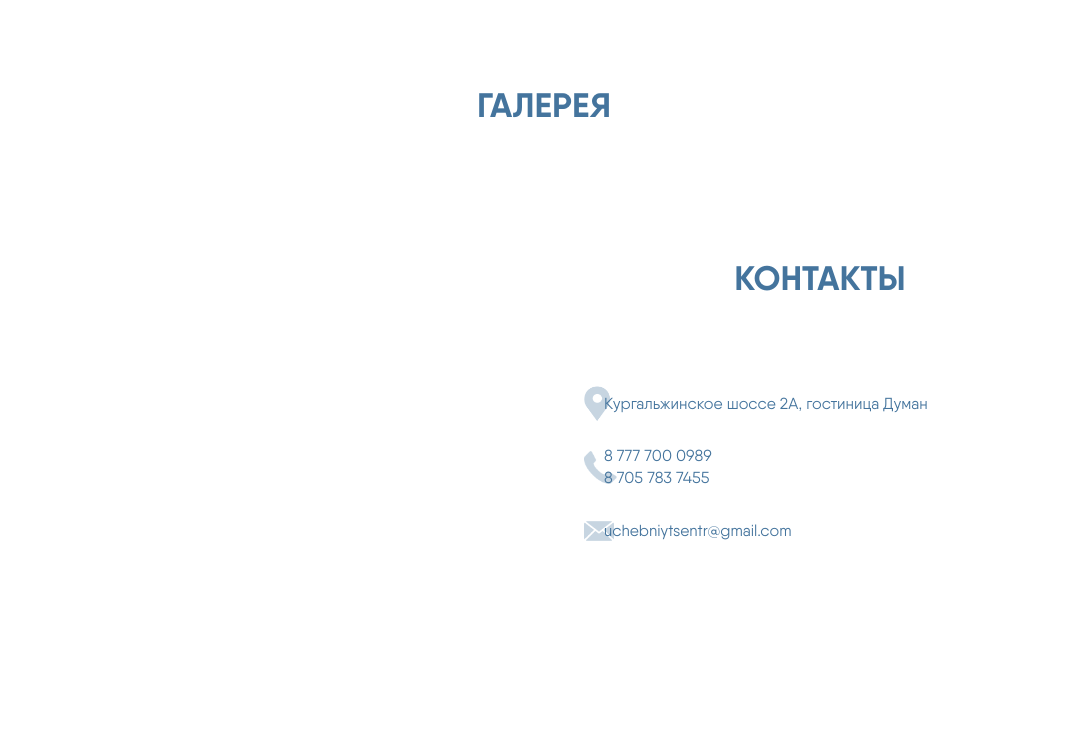
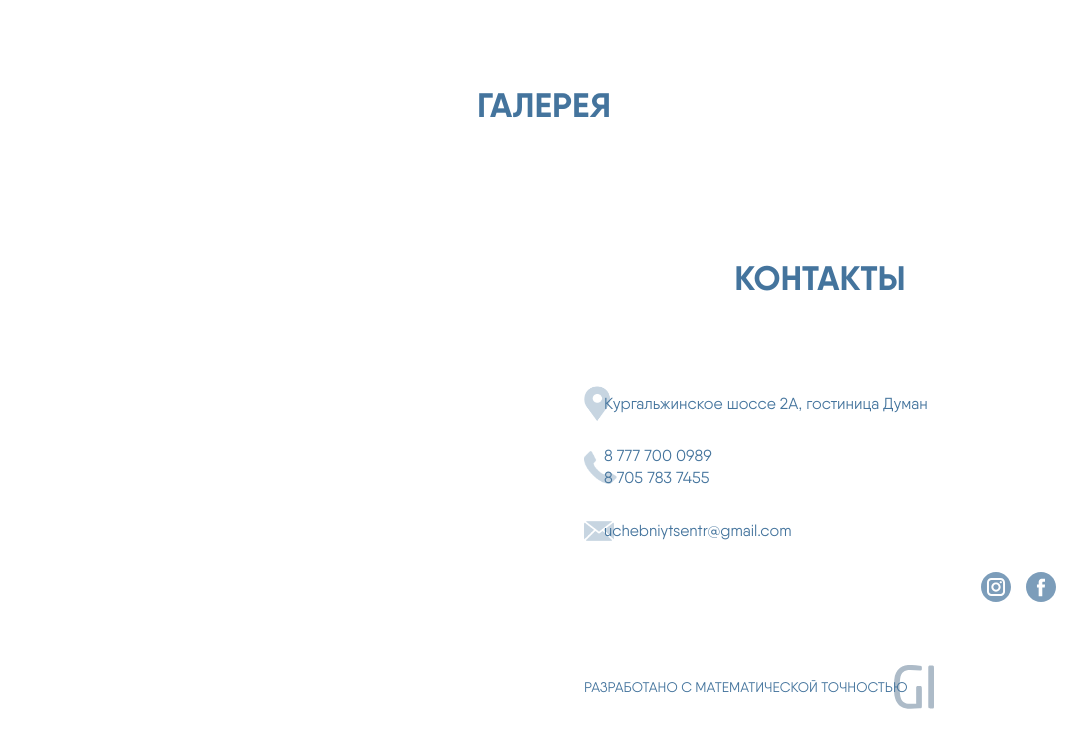
Before and after one commit to Sirdayne/center, a plain HTML site: page index.html in a window 1280 px wide. Shown: the part 2380-3127 px from the top of the page, without its empty margins (96-1183 px from the left). Before the commit the page ends 2932 px from the top, so only its background shows below. Drawn offline with Linux system fonts and the light colour scheme.

Commit message:
added gi line

```diff
--- a/css/style.less
+++ b/css/style.less
@@ -175,3 +175,20 @@ h3 { float: left; width: 100%; font-size: 34px; font-family: @f-b; text-align: c
 .fr-2{ background: url(../img/fr-2.png) no-repeat; background-size: auto 100%; }
 
 .fr-3{ background: url(../img/fr-3.png) no-repeat; background-size: auto 100%; }
+
+.fr-icons{ float: left; width: 100%; margin-top: 20px; }
+
+.fr-icon{ float: right; width: 30px; height: auto; margin-left: 15px;
+    path{ fill: #7c9dba; -webkit-transition: .3s linear; transition: .3s linear;}
+    svg{ width: 100%; height: auto;
+        &:hover path{ fill: #44749D}
+    }
+}
+
+.gi-line{ float: left; width: 100%; height: 1px; margin-top: 70px; margin-bottom: 90px; position: relative;
+    p{ position: absolute; top: 0; left: 0; font-size: 14px; color: @color; z-index: 2;}
+    path{ fill: #adbbc8; -webkit-transition: .3s linear; transition: .3s linear; }
+    svg{ position: absolute; width: 40px; top:-13px; left: 310px; z-index: 1;}
+
+    &:hover path{ fill: #8fa7bb; }
+}
--- a/index.html
+++ b/index.html
@@ -205,18 +205,61 @@
 
             <div class="fr-row fr-3">uchebniytsentr@gmail.com</div>
 
-            <div class="fr-contacts">
+            <div class="fr-icons">
                 <div class="fr-icon">
-                    <a href=""></a>
+                    <a href="">
+                        <svg version="1.1" id="Capa_1" xmlns="http://www.w3.org/2000/svg" xmlns:xlink="http://www.w3.org/1999/xlink" x="0px" y="0px"
+                             viewBox="-41 164.9 512 512" style="enable-background:new -41 164.9 512 512;" xml:space="preserve">
+                        <g>
+                            <g>
+                                <path class="st0" d="M215,164.9c-141.2,0-256,114.8-256,256c0,141.1,114.8,256,256,256c141.1,0,256-114.9,256-256
+                                    C471,279.7,356.2,164.9,215,164.9z M278.7,429.9H237c0,66.5,0,148.4,0,148.4h-61.7c0,0,0-81.1,0-148.4H146v-52.5h29.3v-33.9
+                                    c0-24.3,11.5-62.3,62.3-62.3l45.7,0.2v50.9c0,0-27.8,0-33.2,0S237,335,237,346.6v30.8h47L278.7,429.9z"/>
+                            </g>
+                        </g>
+                        </svg>
+                   </a>
+                </div>
+
+                <div class="fr-icon">
+                    <a href="">
+                        <svg version="1.1" id="Layer_1" xmlns="http://www.w3.org/2000/svg" xmlns:xlink="http://www.w3.org/1999/xlink" x="0px" y="0px"
+                             viewBox="-252 376.1 89.8 89.8" style="enable-background:new -252 376.1 89.8 89.8;" xml:space="preserve">
+                        <g>
+                            <path class="st0" d="M-193.7,400h-26.8c-4.3,0-7.7,3.5-7.7,7.7v26.8c0,4.3,3.5,7.7,7.7,7.7h26.8c4.3,0,7.7-3.5,7.7-7.7v-26.8
+                                C-186,403.5-189.5,400-193.7,400z M-207.1,435c-7.7,0-13.9-6.2-13.9-13.9c0-7.7,6.2-13.9,13.9-13.9c7.7,0,13.9,6.2,13.9,13.9
+                                C-193.2,428.8-199.5,435-207.1,435z M-192.8,410.1c-1.8,0-3.3-1.5-3.3-3.3s1.5-3.3,3.3-3.3c1.8,0,3.3,1.5,3.3,3.3
+                                S-191,410.1-192.8,410.1z"/>
+                            <path class="st0" d="M-207.1,413.1c-4.4,0-8,3.6-8,8c0,4.4,3.6,8,8,8c4.4,0,8-3.6,8-8C-199.1,416.7-202.7,413.1-207.1,413.1z"/>
+                            <path class="st0" d="M-207.1,376.1c-24.8,0-44.9,20.1-44.9,44.9s20.1,44.9,44.9,44.9s44.9-20.1,44.9-44.9S-182.3,376.1-207.1,376.1
+                                z M-180.1,434.5c0,7.5-6.1,13.6-13.6,13.6h-26.8c-7.5,0-13.6-6.1-13.6-13.6v-26.8c0-7.5,6.1-13.6,13.6-13.6h26.8
+                                c7.5,0,13.6,6.1,13.6,13.6V434.5z"/>
+                        </g>
+                        </svg>
+                   </a>
                 </div>
 
             </div>
-
+            <a href="http://ginnova.kz" target="_blank">
             <div class="gi-line">
 
-                <p></p>
+                <p>РАЗРАБОТАНО С МАТЕМАТИЧЕСКОЙ ТОЧНОСТЬЮ</p>
+                <svg version="1.1" id="Layer_1" xmlns="http://www.w3.org/2000/svg" xmlns:xlink="http://www.w3.org/1999/xlink" x="0px" y="0px"
+                     viewBox="-171 283.1 251.6 275.8" style="enable-background:new -171 283.1 251.6 275.8;" xml:space="preserve">
+                <g class="st0">
+                    <path class="st1" d="M-58.3,283.1c17.2,0.7,32.2,2,48.2,4.1c4.8,0.6,12.4,2.6,13.2,5.5c1.9,6.9,1.5,14.9,0.1,22.2
+                        c-0.6,3.2-5.8,2.9-8.9,2.8c-20.8-0.6-41.6-2.2-62.4-2.4c-36.7-0.4-58,15.4-63.8,51.4c-6,37.1-6.4,75,0.7,112.2
+                        c6.3,32.9,27.3,48.5,60.9,48.2c12.4-0.1,25.4-0.1,38.9-0.4c0.1-5.1-0.2-7.9-0.2-10.9c0-29.2,0-58.4,0-87.6
+                        c0-11.5,2.2-13.6,13.7-13.7c22.2-0.1,22.2-0.1,22.2,22.4c0,33.3,0,66.5,0,99.8c0,15.9,0.1,17.8-15.9,19.2
+                        c-24.4,2.1-49.1,3.9-73.4,2.5c-40.5-2.4-66.5-25.9-78.6-63.9c-4.3-13.6-6.5-28.3-6.9-42.6c-0.7-26-0.9-52.1,1.4-78
+                        c4.8-54,37.3-86.4,86-90.3C-81.8,283.4-65.2,283.1-58.3,283.1z"/>
+                    <path class="st1" d="M80.6,421c0,41.1,0,82.1,0,123.2c0,10.9-1.6,12.4-12.7,12.5c-23.3,0.2-23.3,0.2-23.3-23.1
+                        c0-77.5,0-155,0-232.6c0-14.1,1.4-15.5,15.2-15.5c20.8,0,20.8,0,20.8,20.9C80.6,344.6,80.6,382.8,80.6,421z"/>
+                </g>
+                </svg>
 
             </div>
+            </a>
 
         </div>
     </div>
```
Also changed, not shown: css/style.css.
